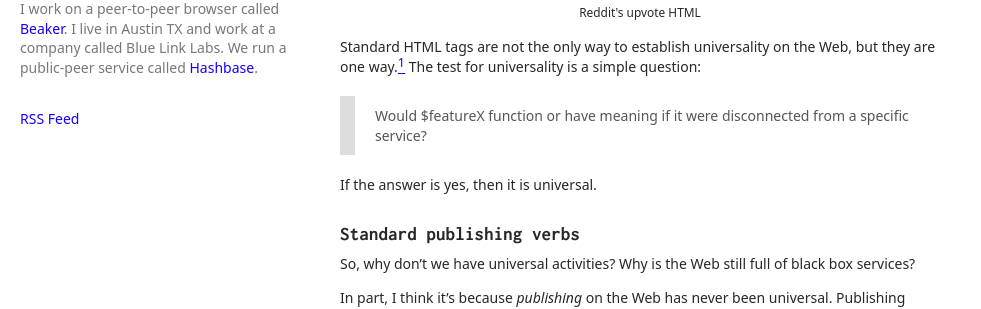
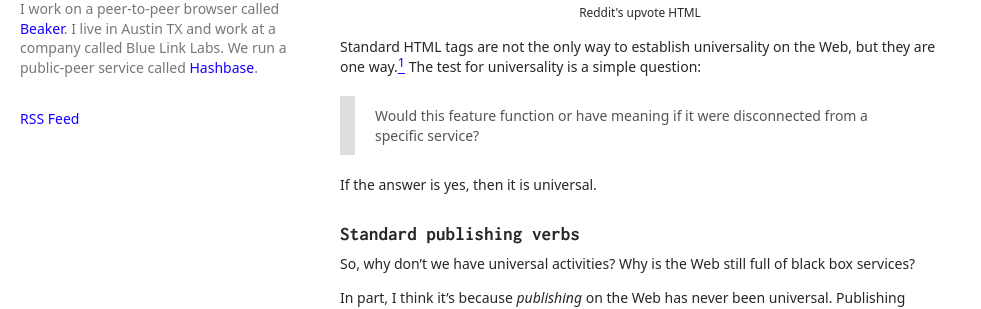
Before and after one commit to pfrazee/pfrazee.github.io, a Jekyll site: the page built from _posts/2018-01-03-universal-publishing-and-the-webs-black-boxes.md, in a window 1280 px wide and 900 px high, scrolled down 917 px. Shown: the part 154-463 px from the top of the window, without its empty margins (0-981 px from the left). Built offline with Jekyll 4.4.1, drawn with Linux system fonts in a browser that asks for light colours.

```diff
--- a/_posts/2018-01-03-universal-publishing-and-the-webs-black-boxes.md
+++ b/_posts/2018-01-03-universal-publishing-and-the-webs-black-boxes.md
@@ -25,7 +25,7 @@
 
 Standard HTML tags are not the only way to establish universality on the Web, but they are one way.<a href="#1" id="_1"><sup>1</sup></a> The test for universality is a simple question:
 
-> Would $featureX function or have meaning if it were disconnected from a specific service?
+> Would this feature function or have meaning if it were disconnected from a specific service?
 
 If the answer is yes, then it is universal.
 
```
